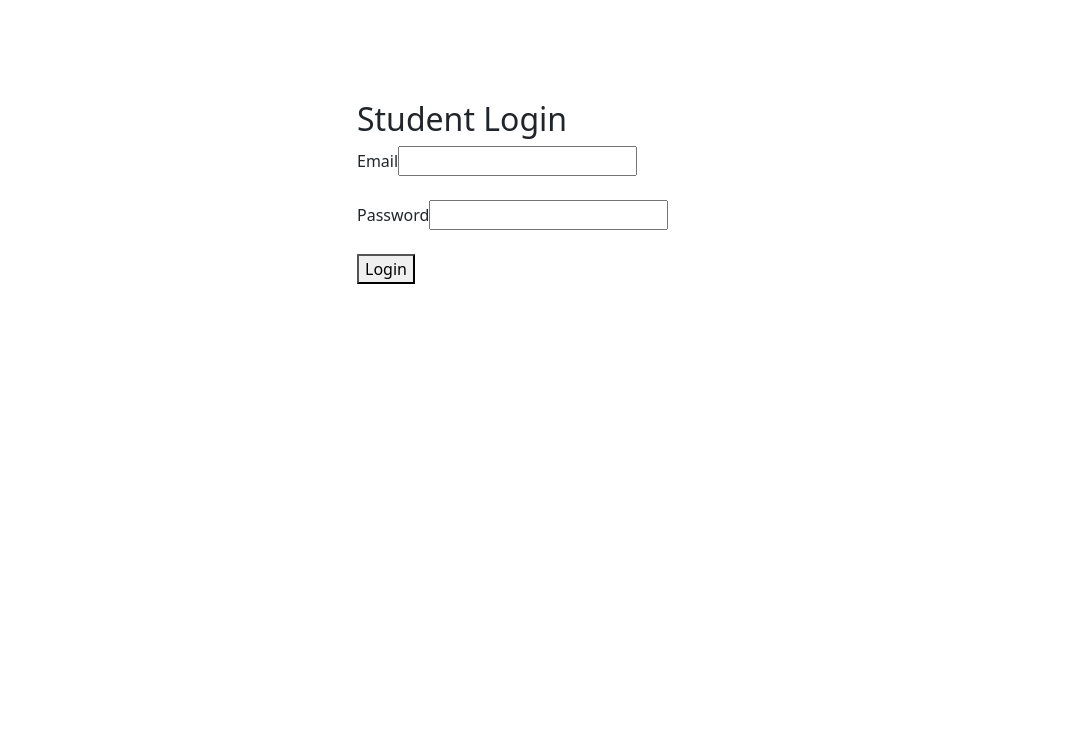
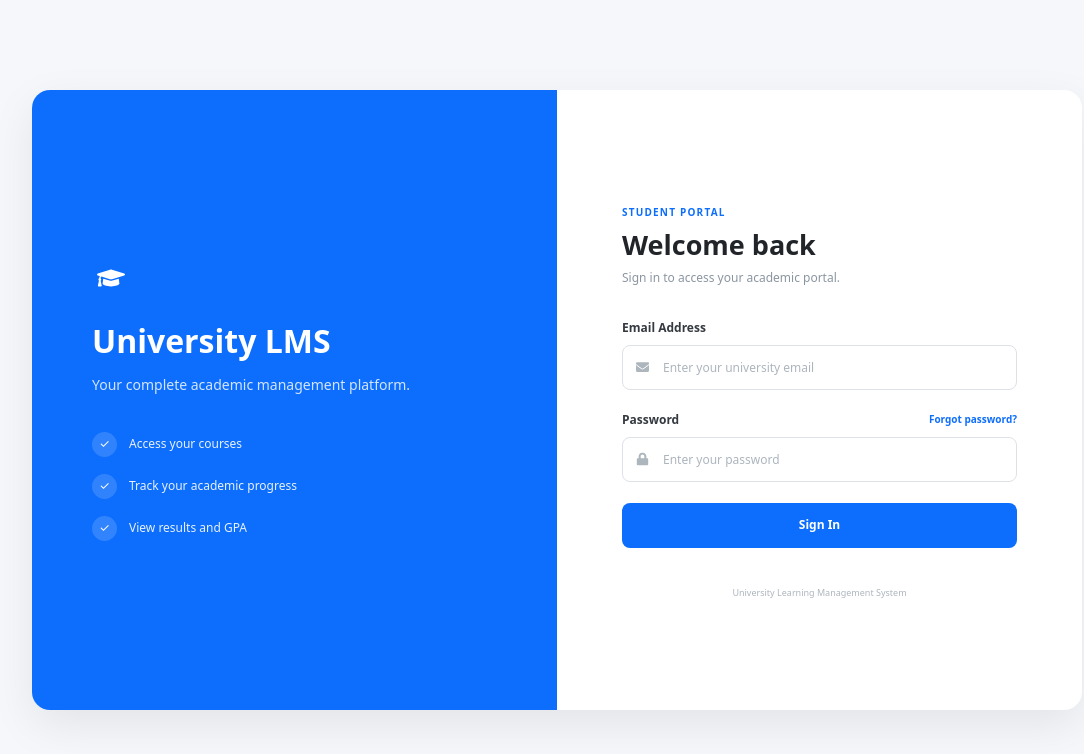
Before and after one commit to abidhasan2422/University-LMS, a React app in the folder frontend/: page / in a window 1280 px wide. Shown: the top 754 px of the page, without its empty margins (83-1167 px from the left). Built offline with nearby package versions, Linux system fonts and the light colour scheme; the HTML template or start-up script is replaced by a standard one.

Commit message:
update login page design and add css

```diff
--- a/frontend/src/pages/auth/Login.jsx
+++ b/frontend/src/pages/auth/Login.jsx
@@ -1,6 +1,9 @@
 import { useState } from "react";
 import { useNavigate } from "react-router-dom";
+import { FaGraduationCap, FaLock, FaEnvelope } from "react-icons/fa";
 import { useAuth } from "../../context/AuthContext";
+
+import "../../styles/auth/login.css";
 
 const Login = () => {
   const navigate = useNavigate();
@@ -35,48 +38,164 @@ const Login = () => {
   };
 
   return (
-    <div style={{ maxWidth: "400px", margin: "100px auto" }}>
-      <h2>Student Login</h2>
+    <div className="login-page">
+
+      <div className="login-container">
+
+        {/* Left Side */}
+
+        <div className="login-brand">
+
+          <div className="brand-icon">
+            <FaGraduationCap />
+          </div>
+
+          <h1>University LMS</h1>
+
+          <p>
+            Your complete academic management
+            platform.
+          </p>
+
+          <div className="brand-features">
+            <div>
+              <span>✓</span>
+              <p>Access your courses</p>
+            </div>
+
+            <div>
+              <span>✓</span>
+              <p>Track your academic progress</p>
+            </div>
+
+            <div>
+              <span>✓</span>
+              <p>View results and GPA</p>
+            </div>
+          </div>
+
+        </div>
+
+        {/* Login Card */}
+
+        <div className="login-card">
+
+          <div className="login-header">
+
+            <div className="mobile-brand-icon">
+              <FaGraduationCap />
+            </div>
+
+            <span>STUDENT PORTAL</span>
+
+            <h2>Welcome back</h2>
+
+            <p>
+              Sign in to access your academic portal.
+            </p>
+
+          </div>
 
           <form onSubmit={handleSubmit}>
 
-        <div>
-          <label>Email</label>
+            {/* Email */}
+
+            <div className="login-field">
+
+              <label htmlFor="email">
+                Email Address
+              </label>
+
+              <div className="input-wrapper">
+
+                <FaEnvelope />
 
                 <input
+                  id="email"
                   type="email"
                   value={email}
-            onChange={(e) => setEmail(e.target.value)}
+                  onChange={(e) =>
+                    setEmail(e.target.value)
+                  }
+                  placeholder="Enter your university email"
+                  autoComplete="email"
                   required
                 />
+
               </div>
 
-        <br />
+            </div>
 
-        <div>
-          <label>Password</label>
+            {/* Password */}
+
+            <div className="login-field">
+
+              <div className="password-label">
+
+                <label htmlFor="password">
+                  Password
+                </label>
+
+                <button
+                  type="button"
+                  className="forgot-password"
+                  onClick={() =>
+                    navigate("/forgot-password")
+                  }
+                >
+                  Forgot password?
+                </button>
+
+              </div>
+
+              <div className="input-wrapper">
+
+                <FaLock />
 
                 <input
+                  id="password"
                   type="password"
                   value={password}
-            onChange={(e) => setPassword(e.target.value)}
+                  onChange={(e) =>
+                    setPassword(e.target.value)
+                  }
+                  placeholder="Enter your password"
+                  autoComplete="current-password"
                   required
                 />
+
               </div>
 
-        <br />
+            </div>
+
+            {/* Error */}
 
             {error && (
-          <p style={{ color: "red" }}>
+              <div className="login-error">
                 {error}
-          </p>
+              </div>
             )}
 
-        <button type="submit" disabled={loading}>
-          {loading ? "Logging in..." : "Login"}
+            {/* Submit */}
+
+            <button
+              type="submit"
+              className="login-button"
+              disabled={loading}
+            >
+              {loading ? "Signing in..." : "Sign In"}
             </button>
 
           </form>
+
+          <div className="login-footer">
+            <span>University Learning Management System</span>
+          </div>
+
+        </div>
+
+      </div>
+
     </div>
   );
 };
--- /dev/null
+++ b/frontend/src/styles/auth/login.css
@@ -0,0 +1,396 @@
+/* =========================================
+   LOGIN PAGE
+========================================= */
+
+.login-page {
+  min-height: 100vh;
+  display: flex;
+  align-items: center;
+  justify-content: center;
+
+  padding: 40px 20px;
+
+  background: #f5f7fb;
+}
+
+.login-container {
+  width: 100%;
+  max-width: 1050px;
+
+  min-height: 620px;
+
+  display: grid;
+  grid-template-columns: 1fr 1fr;
+
+  background: #ffffff;
+
+  border-radius: 18px;
+
+  overflow: hidden;
+
+  box-shadow: 0 15px 45px rgba(0, 0, 0, 0.08);
+}
+
+/* =========================================
+   BRAND SIDE
+========================================= */
+
+.login-brand {
+  display: flex;
+  flex-direction: column;
+  justify-content: center;
+
+  padding: 60px;
+
+  background: #0d6efd;
+  color: #ffffff;
+}
+
+.brand-icon {
+  width: 62px;
+  height: 62px;
+
+  display: flex;
+  align-items: center;
+  justify-content: center;
+
+  margin-bottom: 25px;
+
+  border-radius: 14px;
+
+  background: rgba(255, 255, 255, 0.15);
+
+  font-size: 28px;
+}
+
+.login-brand h1 {
+  margin: 0 0 12px;
+
+  font-size: 32px;
+  font-weight: 700;
+}
+
+.login-brand > p {
+  max-width: 360px;
+
+  margin: 0 0 35px;
+
+  color: rgba(255, 255, 255, 0.82);
+
+  font-size: 14px;
+  line-height: 1.7;
+}
+
+/* =========================================
+   FEATURES
+========================================= */
+
+.brand-features {
+  display: flex;
+  flex-direction: column;
+  gap: 17px;
+}
+
+.brand-features div {
+  display: flex;
+  align-items: center;
+  gap: 12px;
+}
+
+.brand-features span {
+  width: 25px;
+  height: 25px;
+
+  display: flex;
+  align-items: center;
+  justify-content: center;
+
+  border-radius: 50%;
+
+  background: rgba(255, 255, 255, 0.15);
+
+  font-size: 12px;
+}
+
+.brand-features p {
+  margin: 0;
+
+  color: rgba(255, 255, 255, 0.9);
+
+  font-size: 12px;
+}
+
+/* =========================================
+   LOGIN CARD
+========================================= */
+
+.login-card {
+  display: flex;
+  flex-direction: column;
+  justify-content: center;
+
+  padding: 55px 65px;
+}
+
+.login-header {
+  margin-bottom: 32px;
+}
+
+.login-header > span {
+  color: #0d6efd;
+
+  font-size: 10px;
+  font-weight: 700;
+
+  letter-spacing: 1.2px;
+}
+
+.login-header h2 {
+  margin: 7px 0 7px;
+
+  color: #212529;
+
+  font-size: 27px;
+  font-weight: 700;
+}
+
+.login-header p {
+  margin: 0;
+
+  color: #8b95a1;
+
+  font-size: 12px;
+}
+
+/* =========================================
+   MOBILE BRAND ICON
+========================================= */
+
+.mobile-brand-icon {
+  display: none;
+}
+
+/* =========================================
+   FORM
+========================================= */
+
+.login-field {
+  margin-bottom: 21px;
+}
+
+.login-field label {
+  display: block;
+
+  margin-bottom: 8px;
+
+  color: #343a40;
+
+  font-size: 12px;
+  font-weight: 600;
+}
+
+.input-wrapper {
+  position: relative;
+}
+
+.input-wrapper svg {
+  position: absolute;
+
+  left: 14px;
+  top: 50%;
+
+  transform: translateY(-50%);
+
+  color: #adb5bd;
+
+  font-size: 13px;
+}
+
+.input-wrapper input {
+  width: 100%;
+  height: 45px;
+
+  padding: 0 14px 0 40px;
+
+  border: 1px solid #dee2e6;
+  border-radius: 8px;
+
+  outline: none;
+
+  color: #212529;
+  background: #ffffff;
+
+  font-size: 12px;
+
+  transition: 0.2s ease;
+}
+
+.input-wrapper input::placeholder {
+  color: #adb5bd;
+}
+
+.input-wrapper input:focus {
+  border-color: #86b7fe;
+
+  box-shadow:
+    0 0 0 3px rgba(13, 110, 253, 0.08);
+}
+
+/* =========================================
+   PASSWORD LABEL
+========================================= */
+
+.password-label {
+  display: flex;
+  align-items: center;
+  justify-content: space-between;
+
+  margin-bottom: 8px;
+}
+
+.password-label label {
+  margin: 0;
+}
+
+.forgot-password {
+  padding: 0;
+
+  border: none;
+
+  background: transparent;
+
+  color: #0d6efd;
+
+  font-size: 10px;
+  font-weight: 600;
+
+  cursor: pointer;
+}
+
+.forgot-password:hover {
+  text-decoration: underline;
+}
+
+/* =========================================
+   ERROR
+========================================= */
+
+.login-error {
+  padding: 11px 13px;
+
+  margin-bottom: 18px;
+
+  border: 1px solid #f5c6cb;
+  border-radius: 7px;
+
+  background: #fdecec;
+
+  color: #dc3545;
+
+  font-size: 11px;
+}
+
+/* =========================================
+   LOGIN BUTTON
+========================================= */
+
+.login-button {
+  width: 100%;
+  height: 45px;
+
+  border: none;
+  border-radius: 8px;
+
+  background: #0d6efd;
+  color: #ffffff;
+
+  font-size: 12px;
+  font-weight: 600;
+
+  cursor: pointer;
+
+  transition: 0.2s ease;
+}
+
+.login-button:hover {
+  background: #0b5ed7;
+}
+
+.login-button:disabled {
+  opacity: 0.65;
+
+  cursor: not-allowed;
+}
+
+/* =========================================
+   FOOTER
+========================================= */
+
+.login-footer {
+  margin-top: 30px;
+
+  text-align: center;
+}
+
+.login-footer span {
+  color: #adb5bd;
+
+  font-size: 9px;
+}
+
+/* =========================================
+   RESPONSIVE
+========================================= */
+
+@media (max-width: 800px) {
+
+  .login-container {
+    max-width: 480px;
+
+    grid-template-columns: 1fr;
+
+    min-height: auto;
+  }
+
+  .login-brand {
+    display: none;
+  }
+
+  .mobile-brand-icon {
+    width: 50px;
+    height: 50px;
+
+    display: flex;
+    align-items: center;
+    justify-content: center;
+
+    margin-bottom: 18px;
+
+    border-radius: 12px;
+
+    background: #eaf2ff;
+
+    color: #0d6efd;
+
+    font-size: 21px;
+  }
+
+  .login-card {
+    padding: 45px 35px;
+  }
+}
+
+@media (max-width: 480px) {
+
+  .login-page {
+    padding: 20px 15px;
+  }
+
+  .login-card {
+    padding: 35px 24px;
+  }
+
+  .login-header h2 {
+    font-size: 23px;
+  }
+}
```
Lines whose indentation alone changed are shown as unchanged.
